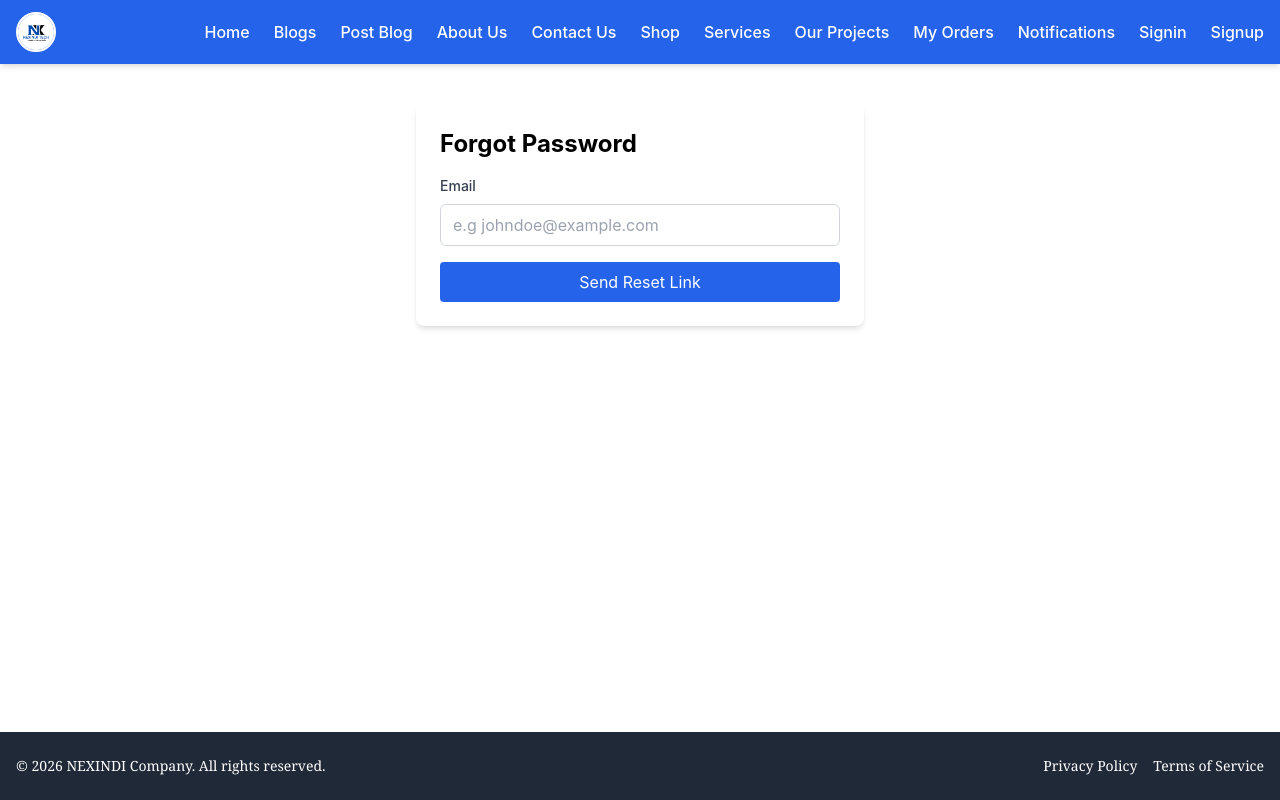
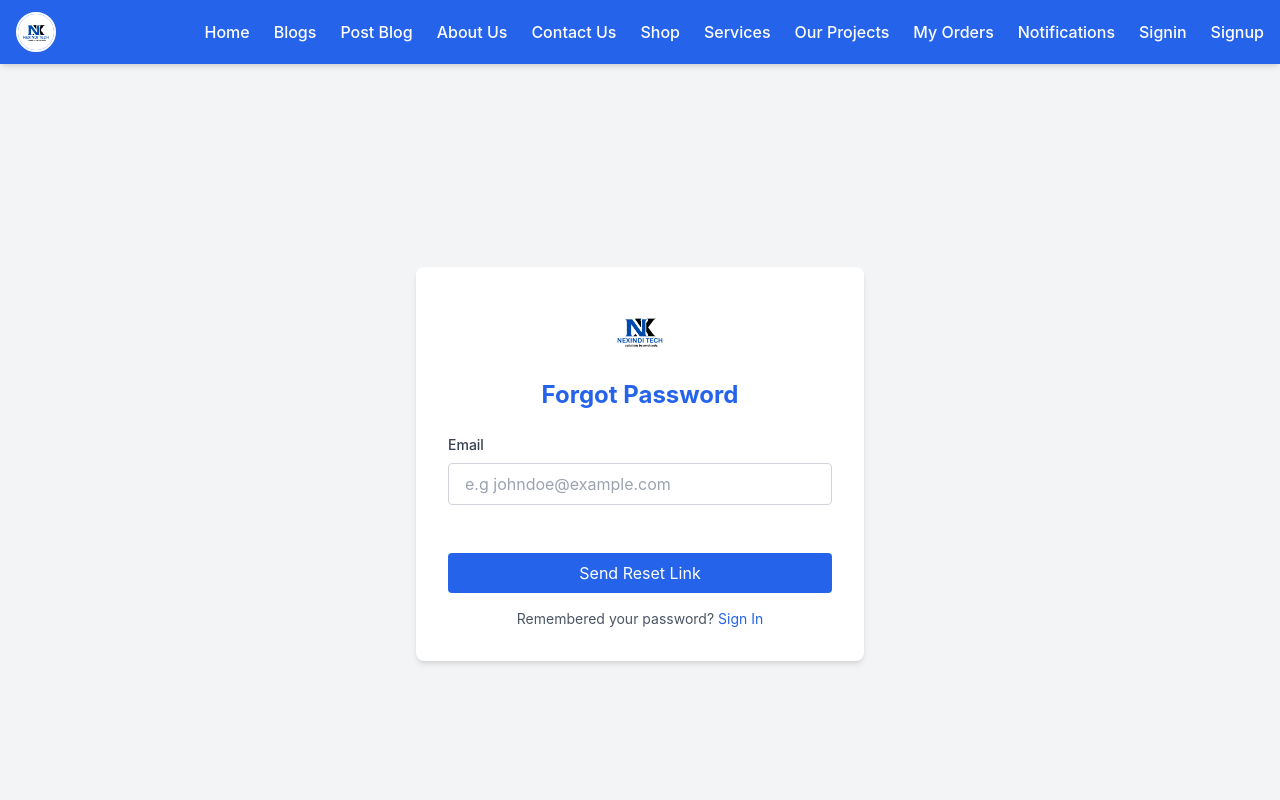
Before and after one commit to Gideonngige/blogapp, a React (Create React App) app: page /forgot-password in a window 1280 px wide. Shown: the top 800 px of the page. Built offline with nearby package versions, Linux system fonts and the light colour scheme.

Commit message:
added logo on forgot password page

```diff
--- a/src/Pages/ForgotPassword.js
+++ b/src/Pages/ForgotPassword.js
@@ -47,28 +47,59 @@ export default function ForgotPassword() {
     };
 
     return (
-        <div className="max-w-md mx-auto mt-10 p-6 bg-white rounded-lg shadow-md">
-        <h2 className="text-2xl font-bold mb-4">Forgot Password</h2>
-        <form onSubmit={handleSubmit}>
-            <div className="mb-4">
-            <label className="block text-sm font-medium text-gray-700 mb-2">Email</label>
+        <div className="min-h-screen flex items-center justify-center bg-gray-100 px-4">
+  <div className="w-full max-w-md bg-white p-8 rounded-lg shadow-md">
+
+    {/* Logo */}
+    <div className="flex justify-center mb-4">
+      <img
+        src="/logo.png"  // <-- Replace with your Nexindi Tech logo path
+        alt="Nexindi Tech"
+        className="h-16 w-16 object-contain"
+      />
+    </div>
+
+    {/* Page Title */}
+    <h2 className="text-2xl font-bold text-blue-600 mb-6 text-center">
+      Forgot Password
+    </h2>
+    {/* <hr className="mb-10" /> */}
+
+    {/* Form */}
+    <form onSubmit={handleSubmit} className="space-y-4">
+      <div>
+        <label className="block text-sm font-medium text-gray-700 mb-2">
+          Email
+        </label>
         <input
-                placeholder='e.g johndoe@example.com'
+          placeholder="e.g johndoe@example.com"
           type="email"
           value={email}
           onChange={handleChange}
           required
-                className="w-full px-3 py-2 border border-gray-300 rounded-md focus:outline-none focus:ring focus:ring-blue-500"
+          className="w-full mb-8 px-4 py-2 border border-gray-300 rounded focus:outline-none focus:ring-2 focus:ring-blue-500"
         />
       </div>
+
       <button
         type="submit"
-            className="w-full bg-blue-600 text-white px-4 py-2 rounded hover:bg-blue-700 transition duration-200"
+        className="w-full bg-blue-600 text-white py-2 rounded hover:bg-blue-700 transition"
       >
-            {sending ? 'Sending...' : 'Send Reset Link'}
+        {sending ? "Sending..." : "Send Reset Link"}
       </button>
     </form>
-        {message && <p className="mt-4 text-center text-red-600">{message}</p>}
+
+    {message && (
+      <p className="mt-4 text-center text-red-600">{message}</p>
+    )}
+
+    <p className="mt-4 text-center text-sm text-gray-600">
+      Remembered your password?{" "}
+      <a href="/signin" className="text-blue-600 hover:underline">
+        Sign In
+      </a>
+    </p>
+  </div>
 </div>
     );
     }
```
Lines whose indentation alone changed are shown as unchanged.
